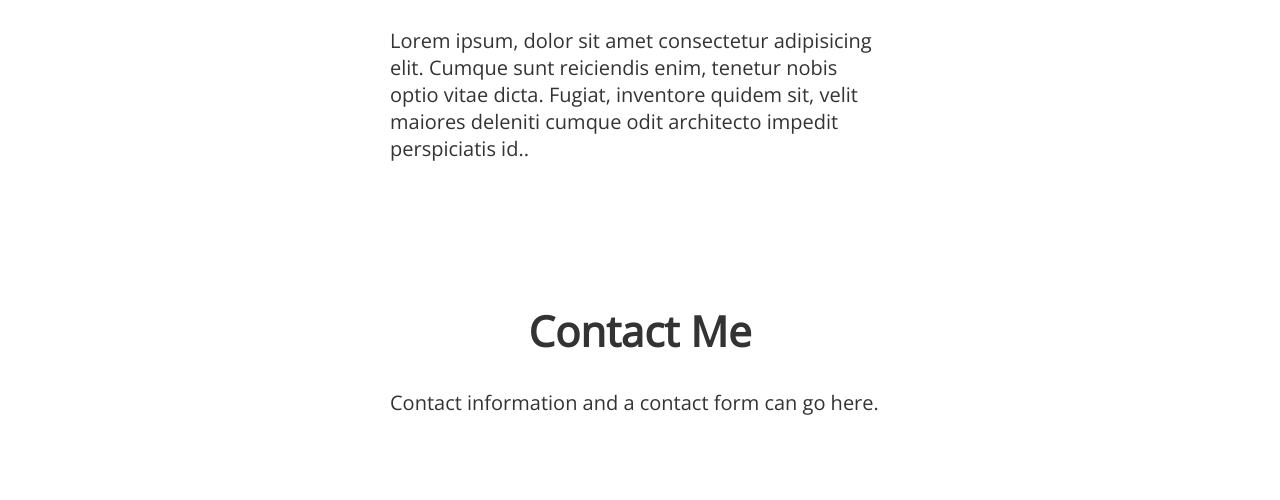
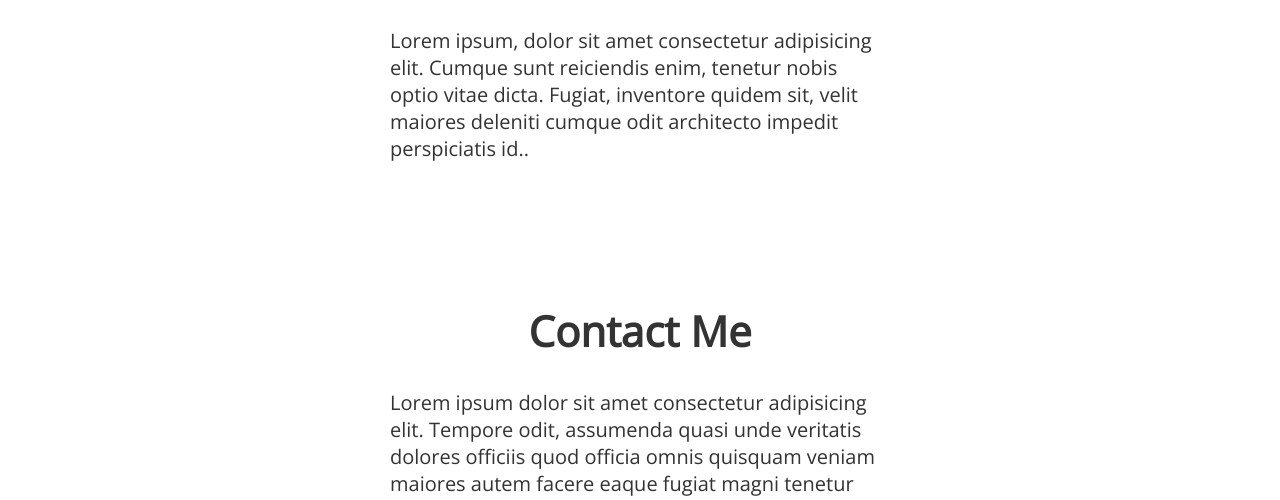
Before and after one commit to LightningMax/max-portfolio, a plain HTML site: page index.html in a window 1280 px wide. Shown: the part 1164-1664 px from the top of the page. Drawn offline with nearby package versions, Linux system fonts and the light colour scheme.

Commit message:
Adding Lorem

```diff
--- a/index.html
+++ b/index.html
@@ -51,7 +51,7 @@
     <section>
         <div class="container">
             <h2>Contact Me</h2>
-            <p>Contact information and a contact form can go here.</p>
+            <p>Lorem ipsum dolor sit amet consectetur adipisicing elit. Tempore odit, assumenda quasi unde veritatis dolores officiis quod officia omnis quisquam veniam maiores autem facere eaque fugiat magni tenetur excepturi aut.</p>
         </div>
     </section>
 
```
